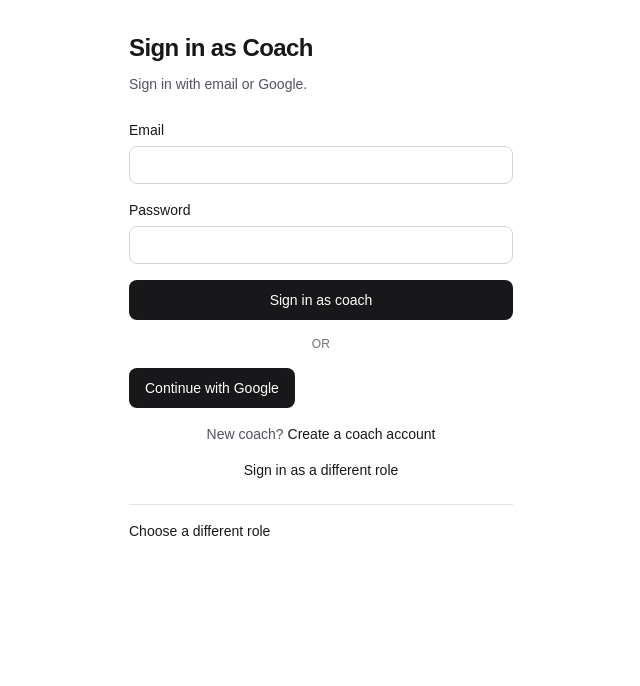
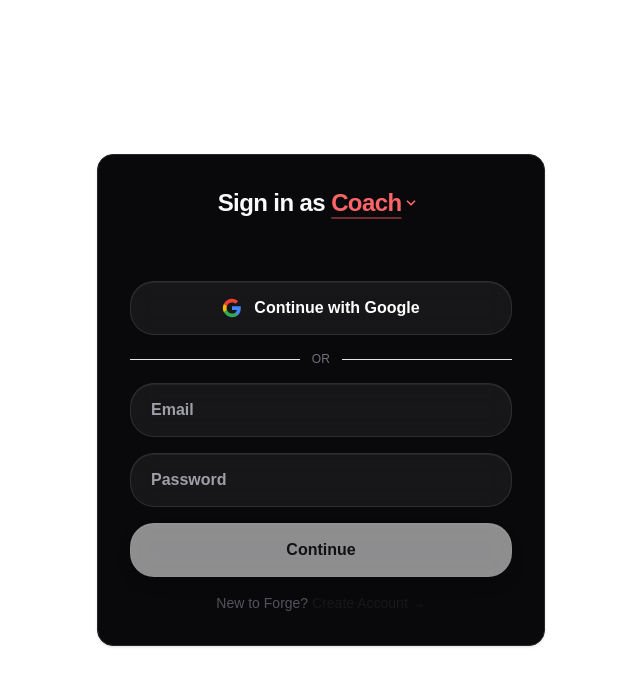
Before and after one commit to turnsy/forge2, a Next.js app in the folder forge-next/: page /coach/login in a window 1280 px wide. Shown: the top 686 px of the page, without its empty margins (319-959 px from the left). Built offline with nearby package versions, Linux system fonts and the light colour scheme; no server answers.

Commit message:
Refine login form UI with glass styling and inline role switcher.
Redesign role login pages with a centered dark card, Google-first flow, placeholder inputs, and an inline title dropdown for coach/athlete switching.

Co-authored-by: Cursor <cursoragent@cursor.com>

```diff
--- a/forge-next/components/auth/auth-field.tsx
+++ b/forge-next/components/auth/auth-field.tsx
@@ -1,16 +1,20 @@
 import type { InputHTMLAttributes } from "react";
+
+const inputClassName =
+  "w-full rounded-3xl border border-white/10 bg-white/[0.06] px-5 py-3.5 font-normal text-zinc-50 shadow-[inset_0_1px_0_0_rgba(255,255,255,0.06)] outline-none backdrop-blur-md placeholder:font-semibold placeholder:text-zinc-400 transition focus:border-white/20 focus:bg-white/[0.08] focus:ring-2 focus:ring-white/10 dark:border-white/10 dark:bg-white/[0.06] dark:text-zinc-50 dark:placeholder:text-zinc-400 dark:focus:border-white/20 dark:focus:bg-white/[0.08] dark:focus:ring-white/10";
 
 export function AuthField({
   label,
   ...props
-}: InputHTMLAttributes<HTMLInputElement> & { label: string }) {
-  return (
-    <label className="flex flex-col gap-1.5 text-sm font-medium">
-      <span>{label}</span>
-      <input
-        className="rounded-lg border border-zinc-300 bg-white px-3 py-2 font-normal text-zinc-900 outline-none ring-zinc-400 focus:ring-2 dark:border-zinc-700 dark:bg-zinc-950 dark:text-zinc-50"
-        {...props}
-      />
-    </label>
-  );
+}: InputHTMLAttributes<HTMLInputElement> & { label?: string }) {
+  if (label) {
+    return (
+      <label className="flex flex-col gap-1.5 text-sm font-medium">
+        <span>{label}</span>
+        <input className={inputClassName} {...props} />
+      </label>
+    );
+  }
+
+  return <input className={inputClassName} {...props} />;
 }
--- a/forge-next/components/auth/auth-shell.tsx
+++ b/forge-next/components/auth/auth-shell.tsx
@@ -6,27 +6,27 @@ export function AuthShell({
   children,
   footer,
 }: {
-  title: string;
+  title: ReactNode;
   description?: string;
   children: ReactNode;
   footer?: ReactNode;
 }) {
   return (
-    <main className="mx-auto flex min-h-full w-full max-w-md flex-col justify-center gap-6 p-8">
-      <header className="space-y-2">
+    <main className="flex min-h-screen w-full items-center justify-center p-4 sm:p-8">
+      <div className="dark flex w-full max-w-md flex-col gap-6 rounded-2xl border border-zinc-800 bg-zinc-950 p-8 text-zinc-50 shadow-sm">
+        <header className="space-y-3 text-center">
           <h1 className="text-2xl font-semibold tracking-tight">{title}</h1>
           {description ? (
-          <p className="text-sm leading-6 text-zinc-600 dark:text-zinc-400">
-            {description}
-          </p>
+            <p className="text-sm leading-6 text-zinc-400">{description}</p>
           ) : null}
         </header>
         {children}
         {footer ? (
-        <footer className="border-t border-zinc-200 pt-4 text-sm text-zinc-600 dark:border-zinc-800 dark:text-zinc-400">
+          <footer className="border-t border-zinc-800 pt-4 text-sm text-zinc-400">
             {footer}
           </footer>
         ) : null}
+      </div>
     </main>
   );
 }
--- a/forge-next/components/auth/auth-submit-button.tsx
+++ b/forge-next/components/auth/auth-submit-button.tsx
@@ -2,20 +2,32 @@
 
 import { useFormStatus } from "react-dom";
 
+const variantStyles = {
+  primary:
+    "border border-white/25 bg-white/90 text-zinc-900 shadow-[inset_0_1px_0_0_rgba(255,255,255,0.5),0_8px_24px_-12px_rgba(0,0,0,0.5)] backdrop-blur-md hover:border-white/40 hover:bg-white/95 dark:border-white/25 dark:bg-white/90 dark:text-zinc-900 dark:hover:border-white/40 dark:hover:bg-white/95",
+  inverted:
+    "border border-white/10 bg-white/[0.06] text-white shadow-[inset_0_1px_0_0_rgba(255,255,255,0.06)] backdrop-blur-md hover:border-white/20 hover:bg-white/[0.1] dark:border-white/10 dark:bg-white/[0.06] dark:text-white dark:hover:border-white/20 dark:hover:bg-white/[0.1]",
+} as const;
+
 export function AuthSubmitButton({
   children,
   pendingLabel = "Please wait…",
+  disabled = false,
+  variant = "primary",
 }: {
   children: React.ReactNode;
   pendingLabel?: string;
+  disabled?: boolean;
+  variant?: keyof typeof variantStyles;
 }) {
   const { pending } = useFormStatus();
+  const isDisabled = pending || disabled;
 
   return (
     <button
       type="submit"
-      disabled={pending}
-      className="rounded-lg bg-zinc-900 px-4 py-2.5 text-sm font-medium text-white transition hover:bg-zinc-800 disabled:cursor-not-allowed disabled:opacity-60 dark:bg-zinc-100 dark:text-zinc-900 dark:hover:bg-zinc-200"
+      disabled={isDisabled}
+      className={`inline-flex w-full items-center justify-center rounded-3xl px-5 py-3.5 text-base font-semibold transition disabled:cursor-not-allowed disabled:opacity-60 ${variantStyles[variant]}`}
     >
       {pending ? pendingLabel : children}
     </button>
--- a/forge-next/components/auth/google-oauth-button.tsx
+++ b/forge-next/components/auth/google-oauth-button.tsx
@@ -1,6 +1,34 @@
 import { oauthFormAction } from "@/lib/auth/form-actions";
 import type { UserRole } from "@/lib/auth/types";
 import { AuthSubmitButton } from "@/components/auth/auth-submit-button";
+
+function GoogleIcon() {
+  return (
+    <svg
+      aria-hidden="true"
+      className="h-5 w-5 shrink-0"
+      viewBox="0 0 24 24"
+      xmlns="http://www.w3.org/2000/svg"
+    >
+      <path
+        d="M22.56 12.25c0-.78-.07-1.53-.2-2.25H12v4.26h5.92c-.26 1.37-1.04 2.53-2.21 3.31v2.77h3.57c2.08-1.92 3.28-4.74 3.28-8.09z"
+        fill="#4285F4"
+      />
+      <path
+        d="M12 23c2.97 0 5.46-.98 7.28-2.66l-3.57-2.77c-.98.66-2.23 1.06-3.71 1.06-2.86 0-5.29-1.93-6.16-4.53H2.18v2.84C3.99 20.53 7.7 23 12 23z"
+        fill="#34A853"
+      />
+      <path
+        d="M5.84 14.09c-.22-.66-.35-1.36-.35-2.09s.13-1.43.35-2.09V7.07H2.18C1.43 8.55 1 10.22 1 12s.43 3.45 1.18 4.93l2.85-2.22.81-.62z"
+        fill="#FBBC05"
+      />
+      <path
+        d="M12 5.38c1.62 0 3.06.56 4.21 1.64l3.15-3.15C17.45 2.09 14.97 1 12 1 7.7 1 3.99 3.47 2.18 7.07l3.66 2.84c.87-2.6 3.3-4.53 6.16-4.53z"
+        fill="#EA4335"
+      />
+    </svg>
+  );
+}
 
 export function GoogleOAuthButton({
   label,
@@ -13,8 +41,11 @@ export function GoogleOAuthButton({
     <form action={oauthFormAction}>
       <input type="hidden" name="provider" value="google" />
       {role ? <input type="hidden" name="role" value={role} /> : null}
-      <AuthSubmitButton pendingLabel="Redirecting…">
-        {label}
+      <AuthSubmitButton pendingLabel="Redirecting…" variant="inverted">
+        <span className="inline-flex items-center gap-3">
+          <GoogleIcon />
+          {label}
+        </span>
       </AuthSubmitButton>
     </form>
   );
--- a/forge-next/components/auth/login-form.tsx
+++ b/forge-next/components/auth/login-form.tsx
@@ -1,14 +1,26 @@
 "use client";
 
 import Link from "next/link";
-import { useActionState } from "react";
+import { useActionState, useState } from "react";
 import { loginFormAction } from "@/lib/auth/form-actions";
-import { loginHubPath, signupPathForRole } from "@/lib/auth/routes";
+import { signupPathForRole } from "@/lib/auth/routes";
 import type { UserRole } from "@/lib/auth/types";
 import { AuthField } from "@/components/auth/auth-field";
 import { AuthMessage } from "@/components/auth/auth-message";
 import { AuthSubmitButton } from "@/components/auth/auth-submit-button";
 import { GoogleOAuthButton } from "@/components/auth/google-oauth-button";
+
+function AuthDivider() {
+  return (
+    <div className="relative flex items-center">
+      <div className="grow border-t border-zinc-200 dark:border-zinc-800" />
+      <span className="mx-3 shrink-0 text-xs uppercase tracking-wide text-zinc-500">
+        or
+      </span>
+      <div className="grow border-t border-zinc-200 dark:border-zinc-800" />
+    </div>
+  );
+}
 
 export function LoginForm({
   role,
@@ -18,7 +30,9 @@ export function LoginForm({
   banner?: string | null;
 }) {
   const [state, formAction] = useActionState(loginFormAction, null);
-  const label = role === "coach" ? "coach" : "athlete";
+  const [email, setEmail] = useState("");
+  const [password, setPassword] = useState("");
+  const canContinue = email.trim().length > 0 && password.length > 0;
 
   return (
     <div className="flex flex-col gap-4">
@@ -27,48 +41,44 @@ export function LoginForm({
         <AuthMessage tone="error">{state.error}</AuthMessage>
       ) : null}
 
+      <GoogleOAuthButton label="Continue with Google" role={role} />
+
+      <AuthDivider />
+
       <form action={formAction} className="flex flex-col gap-4">
         <input type="hidden" name="role" value={role} />
         <AuthField
-          label="Email"
+          aria-label="Email"
           name="email"
           type="email"
           autoComplete="email"
+          placeholder="Email"
           required
+          value={email}
+          onChange={(event) => setEmail(event.target.value)}
         />
         <AuthField
-          label="Password"
+          aria-label="Password"
           name="password"
           type="password"
           autoComplete="current-password"
+          placeholder="Password"
           required
+          value={password}
+          onChange={(event) => setPassword(event.target.value)}
         />
-        <AuthSubmitButton pendingLabel="Signing in…">
-          Sign in as {label}
+        <AuthSubmitButton disabled={!canContinue} pendingLabel="Signing in…">
+          Continue
         </AuthSubmitButton>
       </form>
 
-      <div className="relative text-center text-xs uppercase tracking-wide text-zinc-500">
-        <span className="bg-white px-2 dark:bg-black">or</span>
-      </div>
-
-      <GoogleOAuthButton label="Continue with Google" role={role} />
-
       <p className="text-center text-sm text-zinc-600 dark:text-zinc-400">
-        New {label}?{" "}
+        New to Forge?{" "}
         <Link
           href={signupPathForRole(role)}
           className="font-medium text-zinc-900 dark:text-zinc-100"
         >
-          Create a {label} account
-        </Link>
-      </p>
-      <p className="text-center text-sm text-zinc-600 dark:text-zinc-400">
-        <Link
-          href={loginHubPath()}
-          className="font-medium text-zinc-900 dark:text-zinc-100"
-        >
-          Sign in as a different role
+          Create Account →
         </Link>
       </p>
     </div>
--- a/forge-next/components/auth/role-login-page.tsx
+++ b/forge-next/components/auth/role-login-page.tsx
@@ -1,7 +1,7 @@
-import Link from "next/link";
+import { Suspense } from "react";
 import { AuthShell } from "@/components/auth/auth-shell";
 import { LoginForm } from "@/components/auth/login-form";
-import { loginHubPath } from "@/lib/auth/routes";
+import { SignInRoleTitle } from "@/components/auth/sign-in-role-title";
 import type { UserRole } from "@/lib/auth/types";
 
 const LOGIN_MESSAGES: Record<string, string> = {
@@ -17,21 +17,16 @@ export async function RoleLoginPage({
   searchParams: Promise<{ message?: string; error?: string }>;
 }>) {
   const query = await searchParams;
-  const label = role === "coach" ? "Coach" : "Athlete";
   const banner =
     (query.message && LOGIN_MESSAGES[query.message]) || query.error || null;
+  const roleLabel = role === "coach" ? "Coach" : "Athlete";
 
   return (
     <AuthShell
-      title={`Sign in as ${label}`}
-      description="Sign in with email or Google."
-      footer={
-        <Link
-          href={loginHubPath()}
-          className="font-medium text-zinc-900 dark:text-zinc-100"
-        >
-          Choose a different role
-        </Link>
+      title={
+        <Suspense fallback={<>Sign in as {roleLabel}</>}>
+          <SignInRoleTitle role={role} />
+        </Suspense>
       }
     >
       <LoginForm role={role} banner={banner} />
--- /dev/null
+++ b/forge-next/components/auth/sign-in-role-title.tsx
@@ -0,0 +1,141 @@
+"use client";
+
+import { useRouter, useSearchParams } from "next/navigation";
+import { useCallback, useEffect, useId, useRef, useState } from "react";
+import { loginPathForRole } from "@/lib/auth/routes";
+import type { UserRole } from "@/lib/auth/types";
+
+const ROLE_LABELS: Record<UserRole, string> = {
+  coach: "Coach",
+  athlete: "Athlete",
+};
+
+const roleLinkClassName = (role: UserRole) =>
+  `inline-flex items-center gap-0.5 underline decoration-2 underline-offset-[6px] transition focus-visible:outline-none focus-visible:ring-2 focus-visible:ring-offset-2 focus-visible:ring-offset-zinc-950 ${
+    role === "coach"
+      ? "text-red-400 decoration-red-400/40 hover:text-red-300 focus-visible:ring-red-500/50"
+      : "text-green-400 decoration-green-400/40 hover:text-green-300 focus-visible:ring-green-500/50"
+  }`;
+
+function ChevronDownIcon({ className }: { className?: string }) {
+  return (
+    <svg
+      aria-hidden="true"
+      className={className}
+      fill="none"
+      height="14"
+      viewBox="0 0 12 12"
+      width="14"
+      xmlns="http://www.w3.org/2000/svg"
+    >
+      <path
+        d="M3 4.5L6 7.5L9 4.5"
+        stroke="currentColor"
+        strokeLinecap="round"
+        strokeLinejoin="round"
+        strokeWidth="1.5"
+      />
+    </svg>
+  );
+}
+
+export function SignInRoleTitle({ role }: { role: UserRole }) {
+  const router = useRouter();
+  const searchParams = useSearchParams();
+  const menuId = useId();
+  const containerRef = useRef<HTMLSpanElement>(null);
+  const [open, setOpen] = useState(false);
+
+  const otherRole: UserRole = role === "coach" ? "athlete" : "coach";
+
+  const switchRole = useCallback(() => {
+    const params = new URLSearchParams(searchParams.toString());
+    const query = params.toString();
+    const path = loginPathForRole(otherRole);
+    router.push(query ? `${path}?${query}` : path);
+    setOpen(false);
+  }, [otherRole, router, searchParams]);
+
+  useEffect(() => {
+    if (!open) {
+      return;
+    }
+
+    function handlePointerDown(event: MouseEvent) {
+      if (
+        containerRef.current &&
+        !containerRef.current.contains(event.target as Node)
+      ) {
+        setOpen(false);
+      }
+    }
+
+    function handleKeyDown(event: KeyboardEvent) {
+      if (event.key === "Escape") {
+        setOpen(false);
+      }
+    }
+
+    document.addEventListener("mousedown", handlePointerDown);
+    document.addEventListener("keydown", handleKeyDown);
+
+    return () => {
+      document.removeEventListener("mousedown", handlePointerDown);
+      document.removeEventListener("keydown", handleKeyDown);
+    };
+  }, [open]);
+
+  return (
+    <>
+      Sign in as{" "}
+      <span ref={containerRef} className="inline-flex flex-col items-start">
+        <button
+          type="button"
+          aria-controls={menuId}
+          aria-expanded={open}
+          aria-haspopup="menu"
+          aria-label={`Current role: ${ROLE_LABELS[role]}. Switch role.`}
+          className={roleLinkClassName(role)}
+          onClick={() => setOpen((current) => !current)}
+          onKeyDown={(event) => {
+            if (
+              event.key === "ArrowDown" ||
+              event.key === "Enter" ||
+              event.key === " "
+            ) {
+              event.preventDefault();
+              setOpen(true);
+            }
+          }}
+        >
+          {ROLE_LABELS[role]}
+          <ChevronDownIcon
+            className={`transition-transform ${open ? "rotate-180" : ""}`}
+          />
+        </button>
+
+        <span
+          id={menuId}
+          role="menu"
+          aria-label="Switch role"
+          aria-hidden={!open}
+          className="mt-1.5"
+        >
+          <button
+            type="button"
+            role="menuitem"
+            tabIndex={open ? 0 : -1}
+            aria-label={`Switch to ${ROLE_LABELS[otherRole]}`}
+            className={`${roleLinkClassName(otherRole)} ${
+              open ? "" : "pointer-events-none invisible"
+            }`}
+            onClick={switchRole}
+          >
+            {ROLE_LABELS[otherRole]}
+            <ChevronDownIcon className="invisible" />
+          </button>
+        </span>
+      </span>
+    </>
+  );
+}
```
Lines whose indentation alone changed are shown as unchanged.
